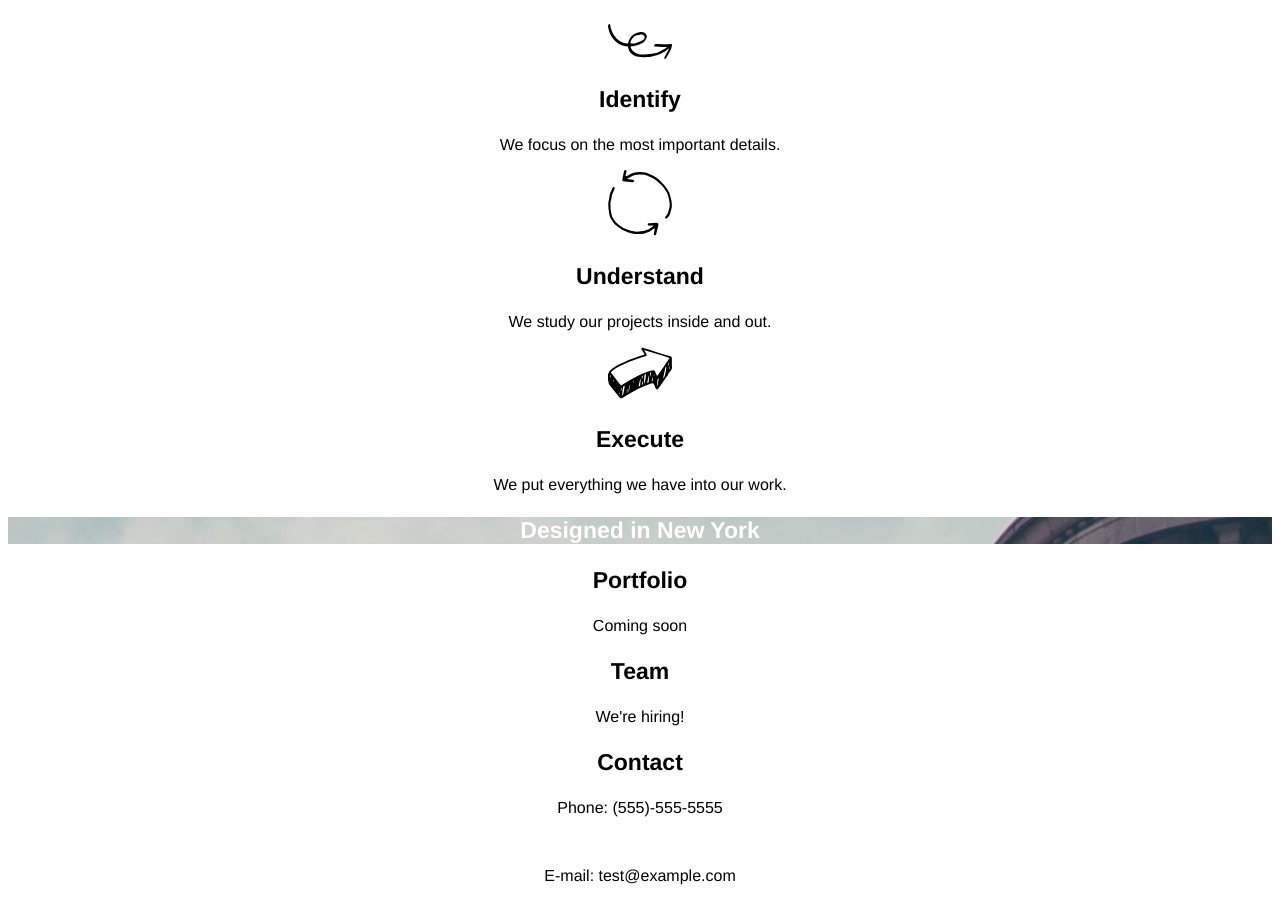
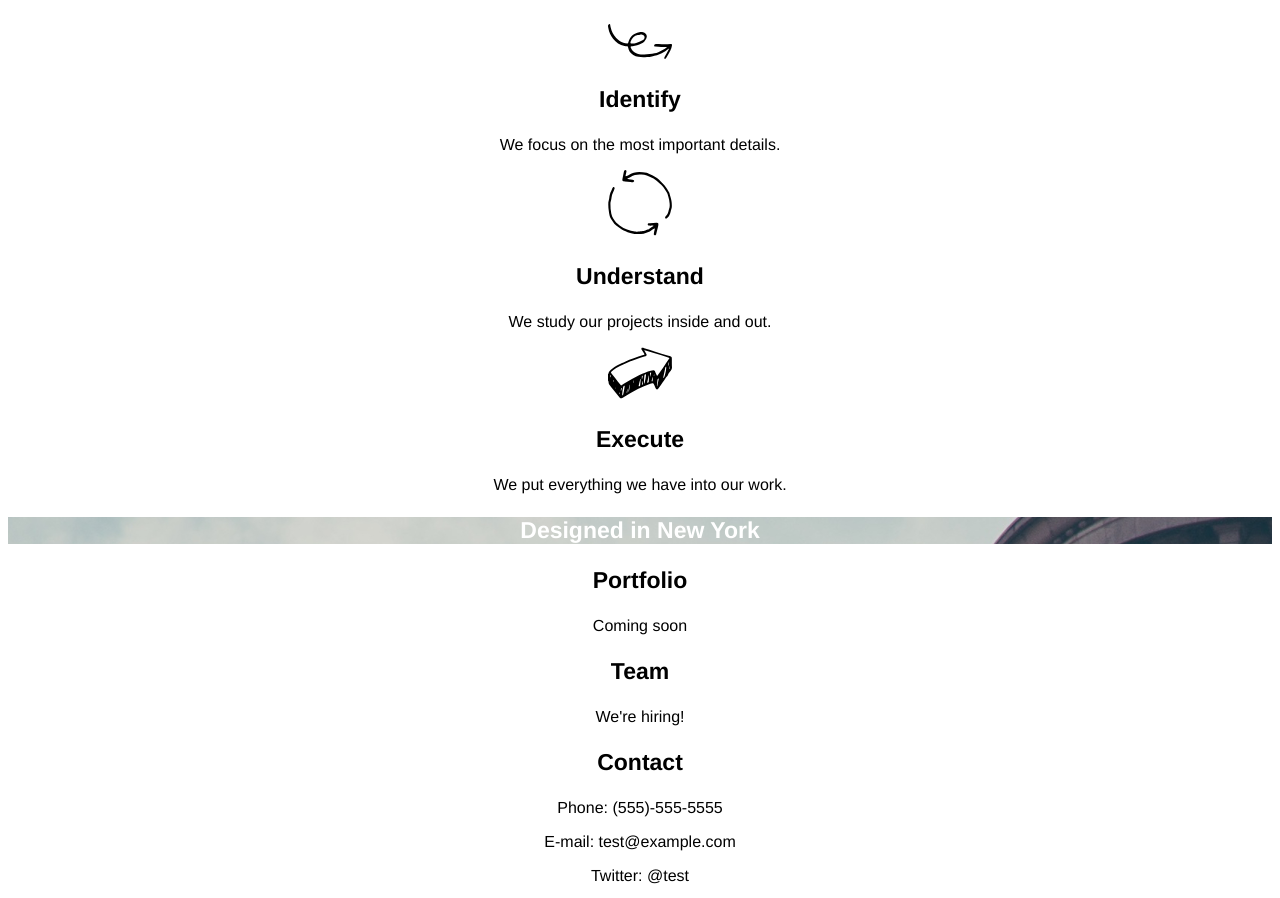
Before and after one commit to jooxt/broadway, a plain HTML site: page index.html in a window 1280 px wide. Shown: the part 402-1300 px from the top of the page. Drawn offline with Linux system fonts and the light colour scheme.

```diff
--- a/index.html
+++ b/index.html
@@ -40,8 +40,8 @@
       <h3 id="team">Team</h3>
       <p>We're hiring!</p>
       <h3 id="contact">Contact</h3>
-      <p>Phone: (555)-555-5555</p><br>
-      <p>E-mail: test@example.com</p><br>
+      <p>Phone: (555)-555-5555</p>
+      <p>E-mail: test@example.com</p>
       <p>Twitter: @test</p>
     </div>
     <div class="footer">
```
